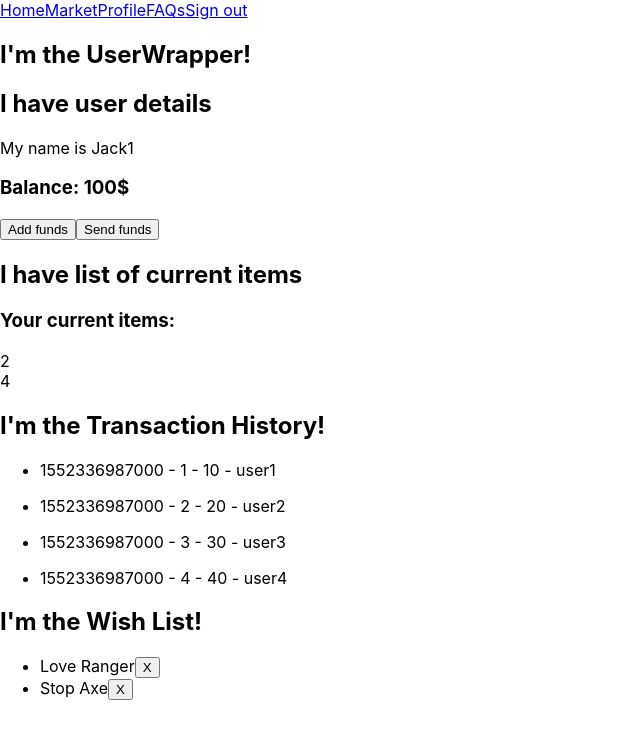
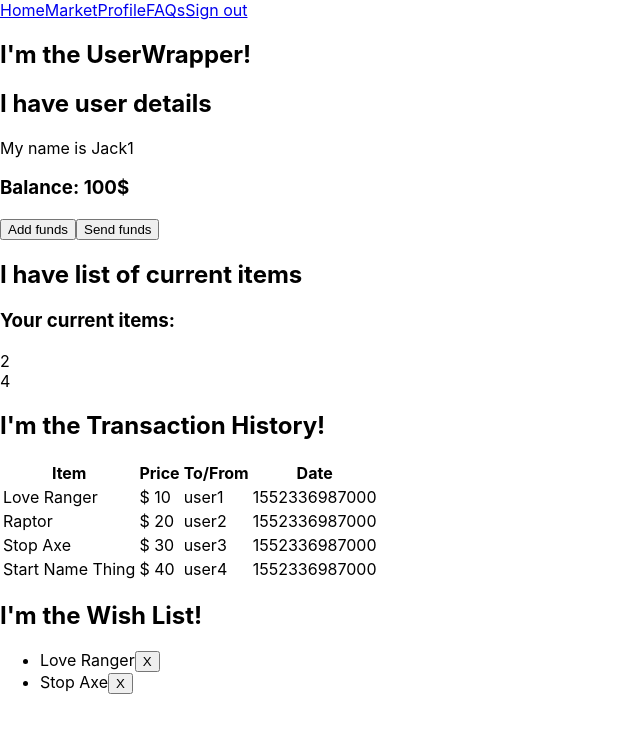
Before and after one commit to niftymarkets/client, a React (Create React App) app in the folder app/: page /user/123 in a window 1280 px wide. Shown: the top 738 px of the page, without its empty margins (0-640 px from the left). Built offline with nearby package versions, Linux system fonts and the light colour scheme.

Commit message:
Update transaction history with game item data

```diff
--- /dev/null
+++ b/app/src/components/user/Transaction.jsx
@@ -0,0 +1,25 @@
+import React, { Component } from 'react';
+import { connect } from 'react-redux';
+
+class Transaction extends Component {
+  render() {
+    const { itemId, price, otherUser, date } = this.props.transaction;
+    const transactedItem = this.props.gameItems.filter(item => item.itemId === itemId);
+    return (
+      <tr>
+        <td>{transactedItem[0].name}</td>
+        <td>$ {price}</td>
+        <td>{otherUser}</td>
+        <td>{date}</td>
+      </tr>
+    );
+  }
+}
+
+const mapStateToProps = state => {
+  return ({
+    gameItems: state.gameItems,
+  });
+}
+
+export default connect(mapStateToProps, {})(Transaction);
--- a/app/src/components/user/TransactionHistory.jsx
+++ b/app/src/components/user/TransactionHistory.jsx
@@ -1,26 +1,35 @@
-import React, { Component } from 'react'
+import React, { Component } from 'react';
+import Transaction from './Transaction';
 
 class TransactionHistory extends Component {
   render() {
     return (
       <div>
         <h2>I'm the Transaction History!</h2>
-        {
-          this.props.transHist.map(transaction => (
-            <ul key={transaction.transId}>
-              <li>
-                <span>{transaction.date} - </span>
-                {/* itemId needs to target an Item name in state.item */}
-                <span>{transaction.itemId} - </span>
-                <span>{transaction.price} - </span>
-                <span>{transaction.otherUser}</span>
-              </li>
-            </ul>
-          ))
-        }
+        <table>
+          <thead>
+            <tr>
+              <th>Item</th>
+              <th>Price</th>
+              <th>To/From</th>
+              <th>Date</th>
+            </tr>
+          </thead>
+          <tbody>
+            {
+              this.props.transHist.map(transaction => (
+                <Transaction
+                  transaction={transaction}
+                  key={transaction.transId}
+                />
+              ))
+            }
+          </tbody>
+        </table>
       </div>
     );
   }
 }
 
-export default TransactionHistory
+
+export default TransactionHistory;
```
